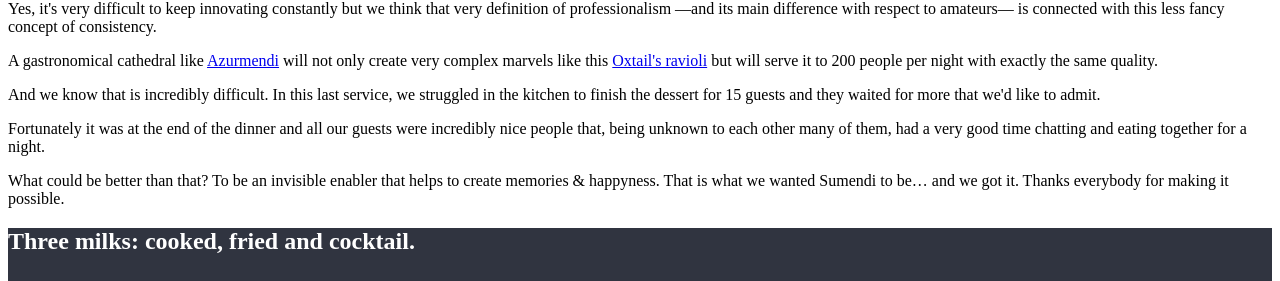
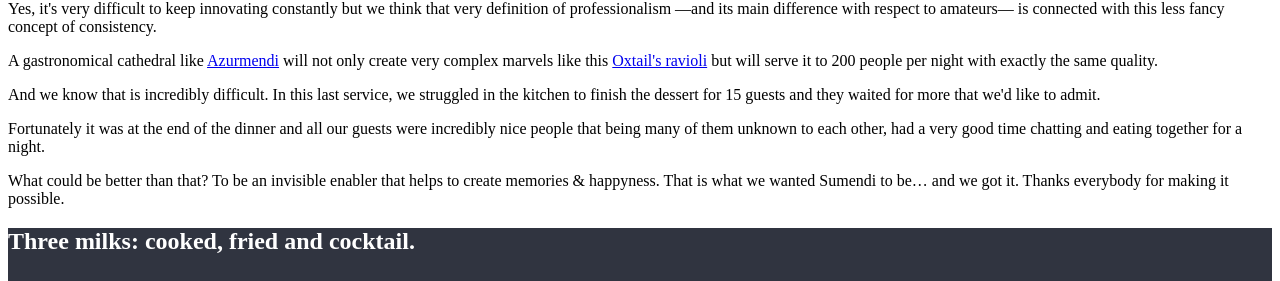
Before and after one commit to Sumendi/sumendi.github.io, a Jekyll site: the page built from _posts/2013-11-16-edition_1.md, in a window 1280 px wide and 900 px high, scrolled down 10142 px, cut to the strip 140-421 px from the top of the window. Built offline with Jekyll 4.4.1, drawn with Linux system fonts in a browser that asks for light colours; nearby versions of some CDN libraries; some of the changed lines change nothing that is shown.

Commit message:
Updated og:description, added twitter card meta tags

```diff
--- a/_includes/editions/1/third_service.md
+++ b/_includes/editions/1/third_service.md
@@ -28,7 +28,7 @@
             And we know that is incredibly difficult. In this last service, we struggled in the kitchen to finish the dessert for 15 guests and they waited for more that we'd like to admit.
           </p>
           <p>
-            Fortunately it was at the end of the dinner and all our guests were incredibly nice people that, being unknown to each other many of them, had a very good time chatting and eating together for a night.
+            Fortunately it was at the end of the dinner and all our guests were incredibly nice people that being many of them unknown to each other, had a very good time chatting and eating together for a night.
           </p>
           <p>What could be better than that? To be an invisible enabler that helps to create memories &amp; happyness. That is what we wanted Sumendi to be… and we got it. <span class="highlight-text">Thanks everybody for making it possible.</span></p>
       </div>
--- a/_layouts/site.html
+++ b/_layouts/site.html
@@ -25,18 +25,35 @@
 
   <meta property='og:site_name' content='Sumendi'/>
   <meta property='og:url' content="http://sumendi.is{{ page.url | replace:'index.html','' }}"/>
+  <meta property='og:type' content='article'/>
+  <meta name="twitter:card" content="summary">
+  <meta name="twitter:site" content="@SumendiRest">
+  <meta name="twitter:domain" content="sumendi.is">
+
+  {% if page.og_description %}
+    <meta property='og:description' content='{{page.og_image}}'/>
+    <meta name="twitter:description" content="{{page.og_image}}">
+  {% else %}
+    <meta property='og:description' content='Our mission is to rediscover and promote the connection between the Basque Country and Iceland using food as the universal language that it is. Sumendi will be open a few days per year, mostly during Restaurant Day.'/>
+    <meta name="twitter:description" content="Our mission is to rediscover and promote the connection between the Basque Country and Iceland using food as the universal language that it is. Sumendi will be open a few days per year, mostly during Restaurant Day.">
+  {% endif %}
+
   {% if page.og_image %}
     <meta property='og:image' content='{{page.og_image}}'/>
+    <meta name="twitter:image:src" content="{{page.og_image}}">
   {% else %}
     <meta property='og:image' content='http://f.cl.ly/items/2e0U0f0W2R3J331n1m0i/Saltfiskur.jpg'/>
+    <meta name="twitter:image:src" content="http://f.cl.ly/items/2e0U0f0W2R3J331n1m0i/Saltfiskur.jpg">
   {% endif %}
 
   {% if page.og_title %}
     <meta property='og:title' content="{{page.og_title}}"/>
+    <meta name="twitter:title" content="{{page.og_title}}">
   {% else %}
     <meta property='og:title' content="Sumendi is a pop-up restaurant in Reykjavík serving traditional Basque food with Icelandic ingredients &amp; inspiration."/>
+    <meta name="twitter:title" content="Sumendi is a pop-up restaurant in Reykjavík serving traditional Basque food with Icelandic ingredients &amp; inspiration.">
   {% endif %}
-  <meta property='og:type' content='article'/>
+
 
   <link rel='stylesheet' id='chariot-font-css'  href='http://fonts.googleapis.com/css?family=Roboto+Slab%3A400%2C100%2C300%2C700&#038;ver=3.6.1' type='text/css' media='all' />
 
--- a/_posts/2013-11-16-edition_1.md
+++ b/_posts/2013-11-16-edition_1.md
@@ -4,6 +4,7 @@
 layout: site
 og_title: "A small summary of some of the amazing things that happened in Sumendi's first edition."
 og_image: "http://farm4.staticflickr.com/3807/10953288074_c080da1c88_k.jpg"
+og_description: "All our guests were incredibly nice people that being many of them unknown to each other, had a very good time chatting and eating together for a night. What could be better than that? To be an invisible enabler that helps to create memories & happyness. That is what we wanted Sumendi to be… and we got it. Thanks everybody for making it possible."
 ---
 
 {% include editions/1/header.html %}
```
